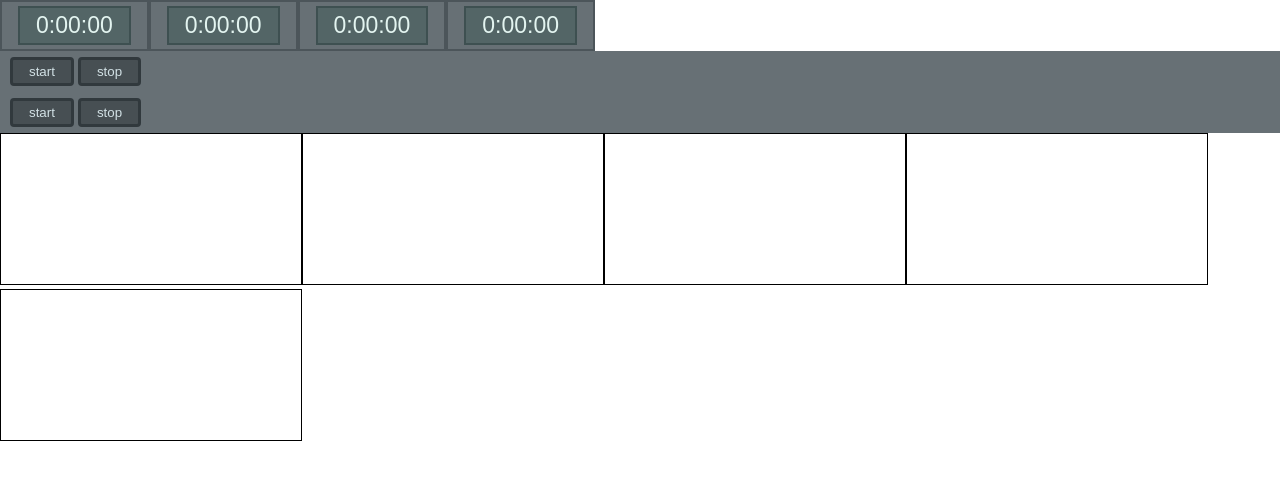
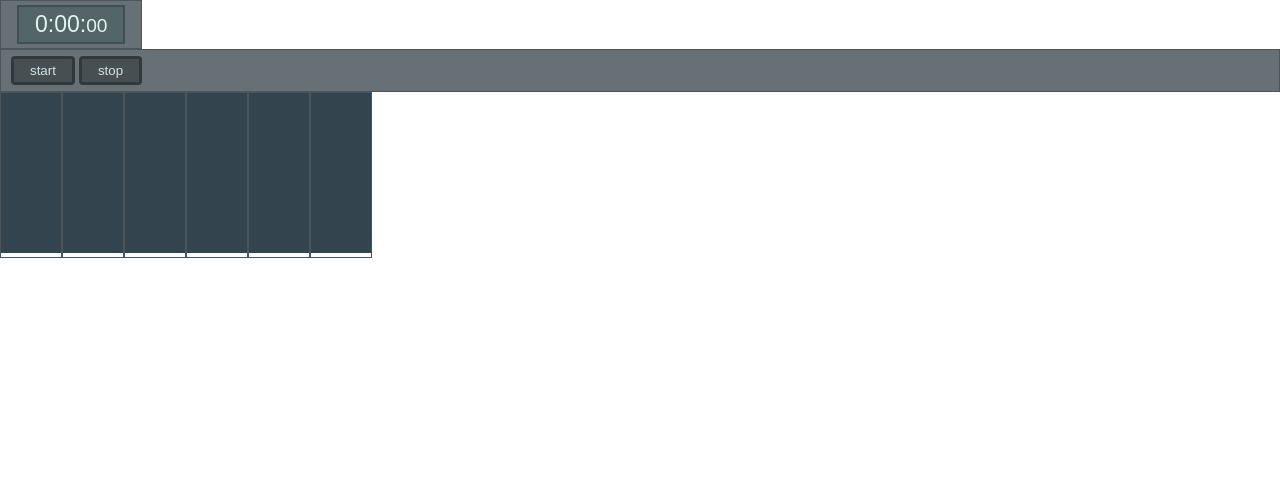
Before and after one commit to ZehCnaS34/bmw, a React (Create React App) app: page / in a window 1280 px wide. Shown: the top 480 px of the page. Built offline with nearby package versions, Linux system fonts and the light colour scheme.

Commit message:
Starting the design of the workspace

```diff
--- a/src/App.js
+++ b/src/App.js
@@ -8,17 +8,11 @@ class App extends Component {
   render() {
     return (
       <div className="App">
-        <Timer/>
-        <Timer/>
-        <Timer/>
-        <Timer/>
+        <Timer />
         <PlaybackControl />
-        <PlaybackControl />
-        <Timeline />
-        <Timeline />
-        <Timeline />
-        <Timeline />
-        <Timeline />
+        {
+          (new Array(6).fill(0)).map((_, i) => <Timeline offset={i} />)
+        }
       </div>
     );
   }
--- a/src/components/PlaybackControl.css
+++ b/src/components/PlaybackControl.css
@@ -1,6 +1,7 @@
 .playback-control div {
     padding: 4px 8px;
     background: #677075;
+    border: 1px solid #4C555A;
 }
 
 .playback-control button {
--- a/src/components/PlaybackControl.js
+++ b/src/components/PlaybackControl.js
@@ -2,14 +2,14 @@ import React from 'react';
 import './PlaybackControl.css';
 import { PassThrough } from 'stream';
 
-const PlaybackControl = ({ startTime, stopTime, paused }) => {
+const PlaybackControl = ({ startTime, stopTime, paused, resetTime }) => {
     return (
         <div className="playback-control">
             <div>
                 <button
                     className={paused ? '' : 'active'}
                     onClick={paused ? startTime : stopTime}>{paused ? 'start' : 'pause'}</button>
-                <button onClick={stopTime}>stop</button>
+                <button onClick={resetTime}>stop</button>
             </div>
         </div>
     );
--- a/src/components/Timeline.js
+++ b/src/components/Timeline.js
@@ -1,26 +1,59 @@
 import React from 'react';
 
+function clamp(floor, x, ciel) {
+    if (0 <= x && x < ciel) {
+        return [x, 'red'];
+    } else if (x < floor) {
+        return [floor, 'black'];
+    } else if (x > ciel) {
+        return [ciel, 'black'];
+    }
+}
+
+/**
+ * This is a bar.
+ */
 class Timeline extends React.Component {
 
     constructor() {
         super();
-        this.state = {ready: false};
+        this.state = { ready: false };
     }
 
     draw(canvas) {
-        this.canvas = canvas;
+        this.canvas = this.canvas || canvas;
+        const ctx = this.canvas.getContext('2d');
+        ctx.fillStyle = '#34444E';
+        ctx.fillRect(0, 0, this.canvas.width, this.canvas.height);
     }
 
     render() {
+        // 115 bpm
+        // 44 measure.
+        // 16 slots per bar
+        let bps = 115 / 60,
+            height = 0, x = 0, display = false, color = 'green';
         if (typeof this.canvas !== 'undefined') {
-            let x = (this.props.time / 60 * this.canvas.width) % this.canvas.width;
-            const ctx = this.canvas.getContext('2d');
-            ctx.fillStyle = '#34444E';
-            ctx.fillRect(0, 0, this.canvas.width, this.canvas.height);
-            ctx.fillStyle = 'white';
-            ctx.fillRect(x, 0, 1, this.canvas.height);
+            // x = this.props.time / bps * this.canvas.height - bps * this.props.offset * this.canvas.height;
+            x = (this.props.time - bps * this.props.offset) * this.canvas.width / bps
+            height = this.canvas.height
+            [x, color] = clamp(0, x, this.canvas.width);
         }
-        return <canvas ref={this.draw.bind(this)} style={{ border: '1px solid black' }} />
+        return (
+            <div style={{ display: 'inline-block', position: 'relative', border: '1px solid #4C555A' }}>
+                <div style={{
+                    position: 'absolute',
+                    height: height,
+                    background: color,
+                    left: x,
+                    width: '2px'
+                }}></div>
+                <canvas ref={this.draw.bind(this)}
+                    width={60}
+                    height={160}
+                     />
+            </div>
+        )
     }
 }
 
--- a/src/components/Timer.css
+++ b/src/components/Timer.css
@@ -2,7 +2,7 @@
     padding: 4px 16px;
     background: #677075;
     display: inline-block;
-    border: 2px solid #4C555A;
+    border: 1px solid #4C555A;
 }
 
 .timer div {
--- a/src/components/Timer.js
+++ b/src/components/Timer.js
@@ -7,7 +7,7 @@ const Timer = ({ minutes, seconds, milliseconds, paused }) => {
             <div>
                 <span className="wide-pad">{minutes.toString()}</span>:
                 <span>{seconds.toString().padStart(2, '0')}</span>:
-                <span>{milliseconds.toString().padStart(2, '0')}</span>
+                <small><span>{milliseconds.toString().padStart(2, '0')}</span></small>
             </div>
         </div>
     );
--- a/src/containers/PlaybackControl.js
+++ b/src/containers/PlaybackControl.js
@@ -1,5 +1,5 @@
 import { connect } from 'react-redux';
-import { startTime, stopTime } from '../actions';
+import { startTime, stopTime, resetTime } from '../actions';
 import PlaybackControl from '../components/PlaybackControl';
 
 export default connect(
@@ -8,6 +8,7 @@ export default connect(
     },
     dispatch => ({
         stopTime: () => dispatch(stopTime()),
-        startTime: () => dispatch(startTime())
+        startTime: () => dispatch(startTime()),
+        resetTime: () => dispatch(resetTime())
     })
 )(PlaybackControl)
```
